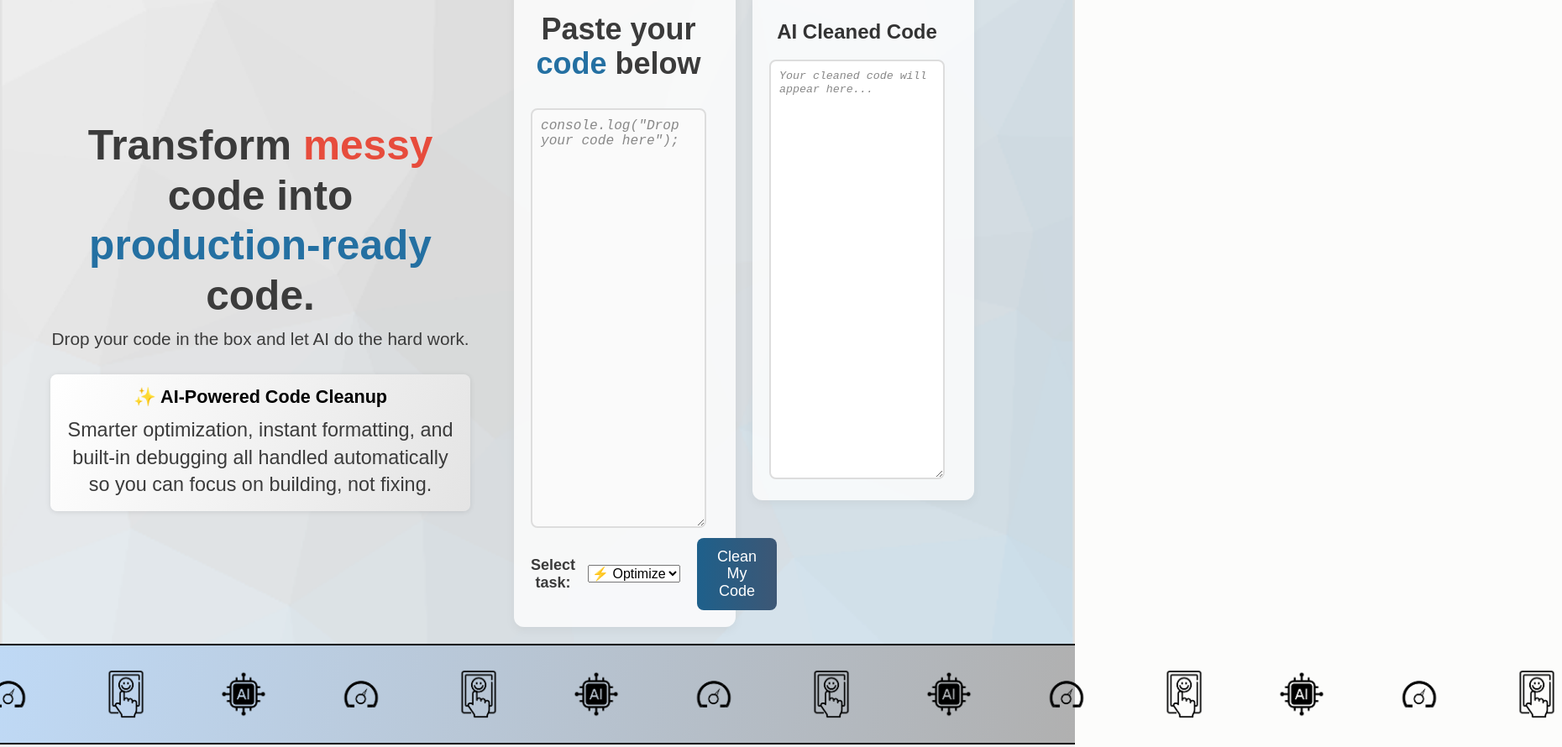
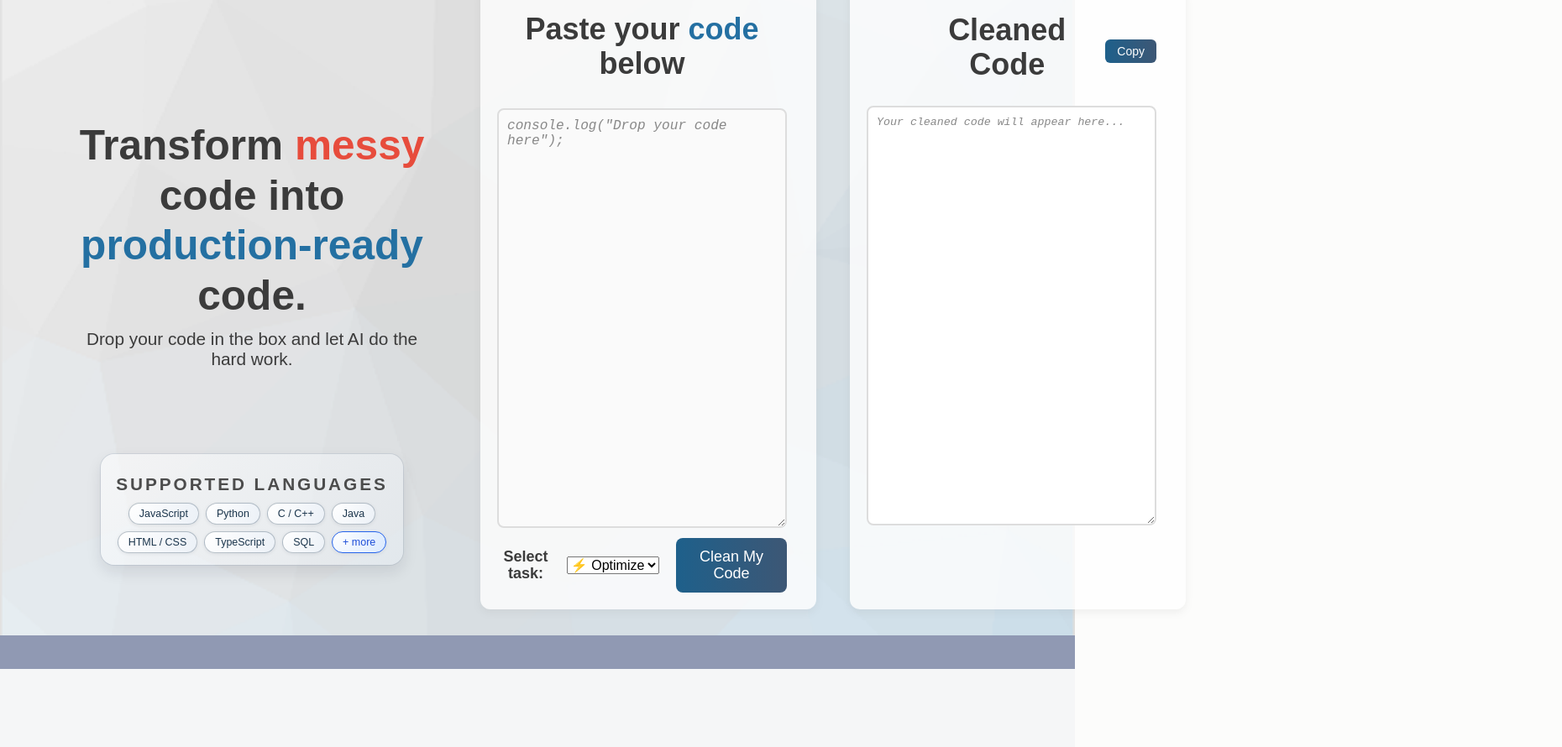
Before and after one commit to amermunassar/CleanCode, a plain HTML site: page index.html in a window 1280 px wide. Shown: the part 160-1050 px from the top of the page at 84% size, 1860 px wide, since content can reach past the window. Drawn offline with Linux system fonts and the light colour scheme.

Commit message:
visual changes

```diff
--- a/index.html
+++ b/index.html
@@ -50,15 +50,22 @@
           </h2>
           <p>Drop your code in the box and let AI do the hard work.</p>
 
-          <div class="hero-features">
-  <div class="hero-feature-single">
-    <span class="feature-title">✨ AI-Powered Code Cleanup</span>
-    <p class="feature-description">
-      Smarter optimization, instant formatting, and built-in debugging
-      all handled automatically so you can focus on building, not fixing.
-    </p>
+          <section class="lang-card-mini">
+  <div class="lang-card-inner-mini">
+    <p class="lang-mini-eyebrow">SUPPORTED LANGUAGES</p>
+
+    <div class="lang-mini-badges">
+      <span class="lang-mini-badge">JavaScript</span>
+      <span class="lang-mini-badge">Python</span>
+      <span class="lang-mini-badge">C / C++</span>
+      <span class="lang-mini-badge">Java</span>
+      <span class="lang-mini-badge">HTML / CSS</span>
+      <span class="lang-mini-badge">TypeScript</span>
+      <span class="lang-mini-badge">SQL</span>
+      <span class="lang-mini-badge lang-mini-accent">+ more</span>
     </div>
   </div>
+</section>
 
         </div>
 
@@ -98,7 +105,11 @@
           <!-- RIGHT: output panel (read-only) -->
           <div class="hero-code-card">
             <div class="hero-code">
-              <h2>AI Cleaned Code</h2>
+              <div class="output-header">
+                <h2>Cleaned Code</h2>
+                <button id="copy-button" class="copy-button">Copy</button>
+              </div>
+
               <textarea
                 id="output"
                 class="code-box"
@@ -111,27 +122,9 @@
       </section>
 
       <!-- Logo bar/divider -->
-      <div class="logo-bar">
-        <img src="pics/ai icon.png" alt="AI">
-        <img src="pics/speed icon.png" alt="Fast">
-        <img src="pics/user friendly icon.png" alt="User Friendly">
-        <img src="pics/ai icon.png" alt="AI">
-        <img src="pics/speed icon.png" alt="Fast">
-        <img src="pics/user friendly icon.png" alt="User Friendly">
-        <img src="pics/ai icon.png" alt="AI">
-        <img src="pics/speed icon.png" alt="Fast">
-        <img src="pics/user friendly icon.png" alt="User Friendly">
-        <img src="pics/ai icon.png" alt="AI">
-        <img src="pics/speed icon.png" alt="Fast">
-        <img src="pics/user friendly icon.png" alt="User Friendly">
-        <img src="pics/ai icon.png" alt="AI">
-        <img src="pics/speed icon.png" alt="Fast">
-        <img src="pics/user friendly icon.png" alt="User Friendly">
-        <img src="pics/ai icon.png" alt="AI">
-        <img src="pics/speed icon.png" alt="Fast">
-        <img src="pics/user friendly icon.png" alt="User Friendly">
-        <!-- repeat as needed -->
-      </div>
+      <div class="clean-divider"></div>
+
+
       <section class="feature2" id="features">
         <div class="feature2-container">
 
@@ -172,10 +165,10 @@ Simple tools. Better code.
               </code></pre>
             </div>
           </div>
-
-
         </div>
       </section>
+      <div class="clean-divider"></div>
+
       <!-- Before/After screenshot section -->
       <section class="before-after">
         <h2 class="section-title">See the Difference</h2>
@@ -201,11 +194,9 @@ Simple tools. Better code.
           </div>
         </div>
       </section>
+      <div class="clean-divider"></div>
 
       <!--Feature Description-->
-
-
-
       <!-- Why Choose Section -->
       <section class="why-choose">
         <h2 class="section-title">
--- a/main.js
+++ b/main.js
@@ -58,3 +58,20 @@ form.addEventListener("submit", async (event) => {
     button.textContent = originalText;
   }
 });
+
+// COPY BUTTON
+const copyBtn = document.getElementById("copy-button");
+
+copyBtn.addEventListener("click", () => {
+  const text = output.value;
+
+  navigator.clipboard.writeText(text)
+    .then(() => {
+      copyBtn.textContent = "Copied!";
+      setTimeout(() => (copyBtn.textContent = "Copy"), 1200);
+    })
+    .catch(() => {
+      copyBtn.textContent = "Failed";
+      setTimeout(() => (copyBtn.textContent = "Copy"), 1200);
+    });
+});
--- a/style.css
+++ b/style.css
@@ -118,25 +118,25 @@ header {
 .hero {
   width: 100%;
   min-height: 100vh;
-  padding: 0;
+  padding: 0 40px; /* balanced left/right */
   background-image: url(pics/output-onlinepngtools.png);
-  background-size: cover;       /* fill screen, crop edges if needed */
-  background-position: center;  /* center the image */
+  background-size: cover;
+  background-position: center;
   background-repeat: no-repeat;
   display: flex;
   align-items: flex-start;
   gap: 32px;
-  padding-left: 0px;    /* text from left edge */
-  padding-right: 120px; /* code from right edge */
 }
+
 
 /* Left column (headline + text) */
 .hero-text {
-  flex: 0 0 50%;
+  flex: 0 0 40%;  /* was 50% */
   margin-top: 220px;
   padding-left: 40px;
   text-align: center;
 }
+
 
 /* Hero headline */
 .hero-text h2 {
@@ -154,16 +154,18 @@ header {
 }
 
 /* Right column (textarea + dropdown) */
+/* Right column (textarea + dropdown) */
 .hero-code {
   padding-right: 15px;
-  flex: 1 1 50%;
-  max-width: 600px;
+  flex: 1 1 100%;
+  max-width: 100%; /* let it use full space of the card */
   border-radius: 5px;
   color: #333;
   overflow-x: auto;
   margin-left: 0;
   overflow: visible; /* allow dropdown to extend outside */
 }
+
 
 /* ============================= */
 /* Action Form (textarea + row)  */
@@ -628,7 +630,7 @@ option::checkmark {
 
 .hero-code-card {
   flex: 1 1 50%;
-  max-width: 600px;
+  max-width: 800px;
   background: rgba(255, 255, 255, 0.8);
   border-radius: 12px;
   box-shadow: 0 4px 10px rgba(124, 124, 124, 0.1);
@@ -680,22 +682,25 @@ textarea.error {
 
 .code-panels {
   display: flex;
-  gap: 20px;
-  align-items: flex-start;
+  gap: 40px;
+  align-items: stretch;
   width: 100%;
-  max-width: 1400px;
+  max-width: 1500px; /* was 1400 — gives more breathing room */
+  padding: 0 20px;
   margin: 0 auto;
 }
+
 
 .code-panels > * {
   flex: 1;
 }
 
 .code-panels > .hero-code-card {
-  flex: 1 1 50%;
-  min-width: 0;
+  flex: 1 1 100%;
+  min-width: 400px;
   min-height: 350px;
 }
+
 
 /* Shared class for both textareas (input + output) */
 .code-box {
@@ -712,8 +717,10 @@ textarea.error {
   height: 500px !important;
   min-height: 500px !important;
   width: 100%;
+  max-width: 100%;
   box-sizing: border-box;
 }
+
 
 .hero-feature-single {
   width: 500px;
@@ -984,3 +991,125 @@ textarea.error {
     font-size: 1.6em;
   }
 }
+
+.output-header {
+  display: flex;
+  justify-content: space-between;
+  align-items: center;
+  margin-bottom: 8px;
+}
+
+.output-header h2 {
+  display: inline-block;
+  text-align: center;
+  margin: 11px 40px 20px;
+  padding-left: 50px;
+  font-size: 2.25em;
+  font-weight: bold;
+  color: #3b3b3b;
+}
+
+.copy-button {
+  padding: 6px 14px;
+  background: linear-gradient(90deg, #1e608b, #3d5775);
+  color: #fff;
+  border: none;
+  border-radius: 6px;
+  cursor: pointer;
+  font-size: 14px;
+  transition: 0.2s;
+}
+
+.copy-button:hover {
+  transform: scale(1.05);
+  background: #3d5775;
+}
+
+/* ========================================== */
+/* Compact Glass Languages Card (Hero)        */
+/* ========================================== */
+
+.lang-card-mini {
+  width: 100%;
+  display: flex;
+  justify-content: center;
+  margin-top: 0px;
+  margin-bottom: 4px;
+}
+
+.lang-card-inner-mini {
+  max-width: 720px;
+  width: 100%;
+  padding: 14px 18px 14px;
+  border-radius: 16px;
+  background: linear-gradient(135deg, rgba(255,255,255,0.6), rgba(235,241,248,0.4));
+  box-shadow:
+    0 8px 18px rgba(15, 23, 42, 0.10),
+    0 0 0 1px rgba(148, 163, 184, 0.25);
+  text-align: center;
+}
+
+.lang-mini-eyebrow {
+  margin: 0 0 10px;
+  font-size: 0.72rem;
+  font-weight: 700;
+  letter-spacing: 0.14em;
+  text-transform: uppercase;
+  color: #1b354c;
+  opacity: 0.9;
+}
+
+/* Smaller badges */
+
+.lang-mini-badges {
+  display: flex;
+  flex-wrap: wrap;
+  gap: 8px;
+  justify-content: center;
+}
+
+.lang-mini-badge {
+  font-size: 0.78rem;
+  padding: 5px 12px;
+  border-radius: 999px;
+  border: 1px solid rgba(27, 53, 76, 0.30);
+  background: radial-gradient(circle at top left, #ffffff, #ecf1f7);
+  color: #1b354c;
+  font-weight: 500;
+  white-space: nowrap;
+  box-shadow: 0 1px 4px rgba(15, 23, 42, 0.08);
+  transition:
+    transform 0.15s ease-out,
+    box-shadow 0.15s ease-out,
+    border-color 0.15s ease-out;
+}
+
+.lang-mini-badge:hover {
+  transform: translateY(-1px);
+  box-shadow: 0 3px 8px rgba(15, 23, 42, 0.18);
+  border-color: rgba(27, 53, 76, 0.5);
+}
+
+.lang-mini-accent {
+  border-color: #2563eb;
+  background: radial-gradient(circle at top left, #ffffff, #dbeafe);
+  color: #1d4ed8;
+}
+
+/* Mobile tweaks */
+@media (max-width: 768px) {
+  .lang-card-inner-mini {
+    padding: 14px 14px 16px;
+    border-radius: 14px;
+  }
+
+  .lang-mini-badge {
+    font-size: 0.75rem;
+    padding: 4px 10px;
+  }
+}
+
+.clean-divider {
+  height: 40px;
+  background-color: rgb(144, 153, 179)
+}
```
Lines whose indentation alone changed are shown as unchanged.
